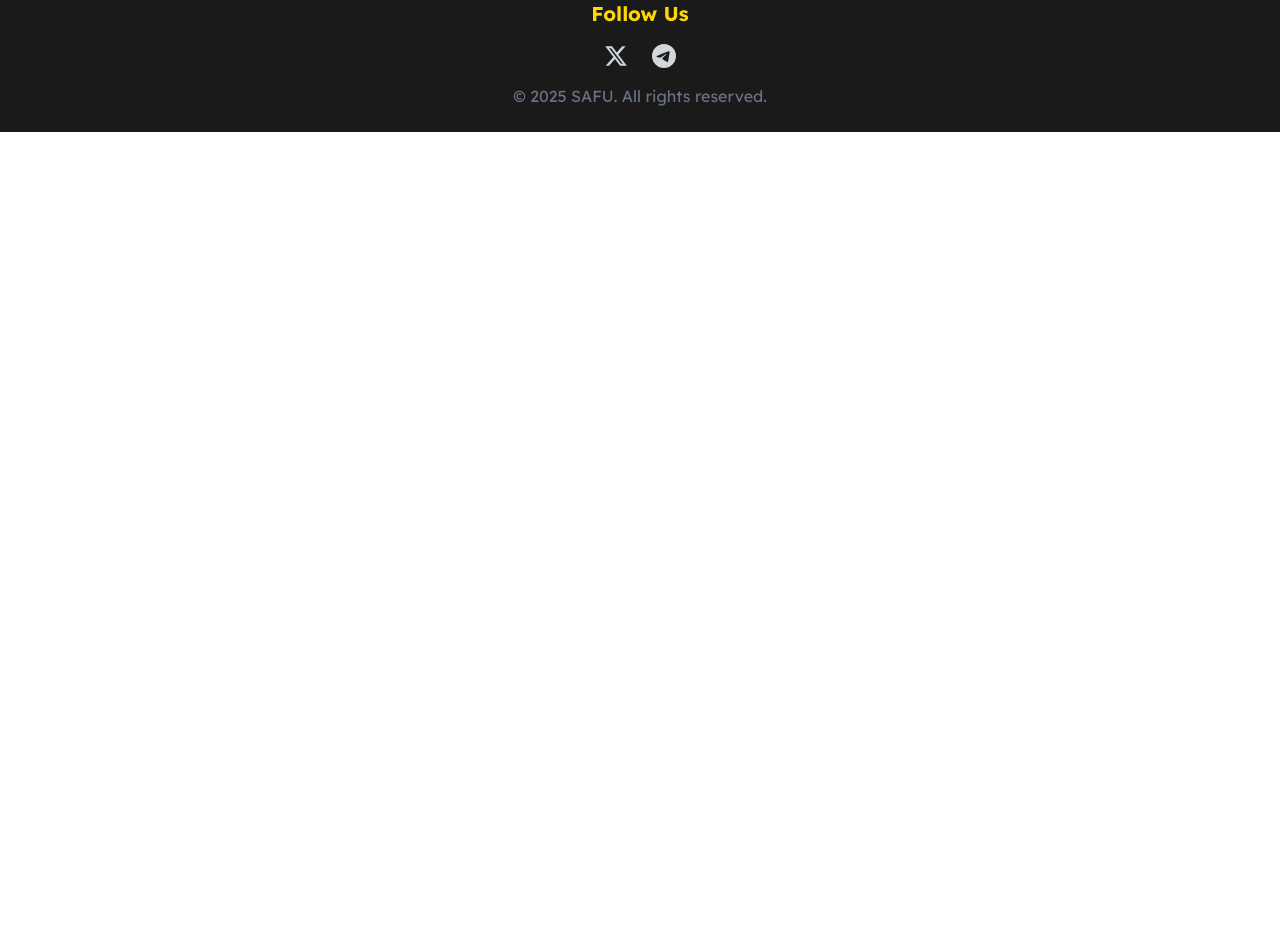
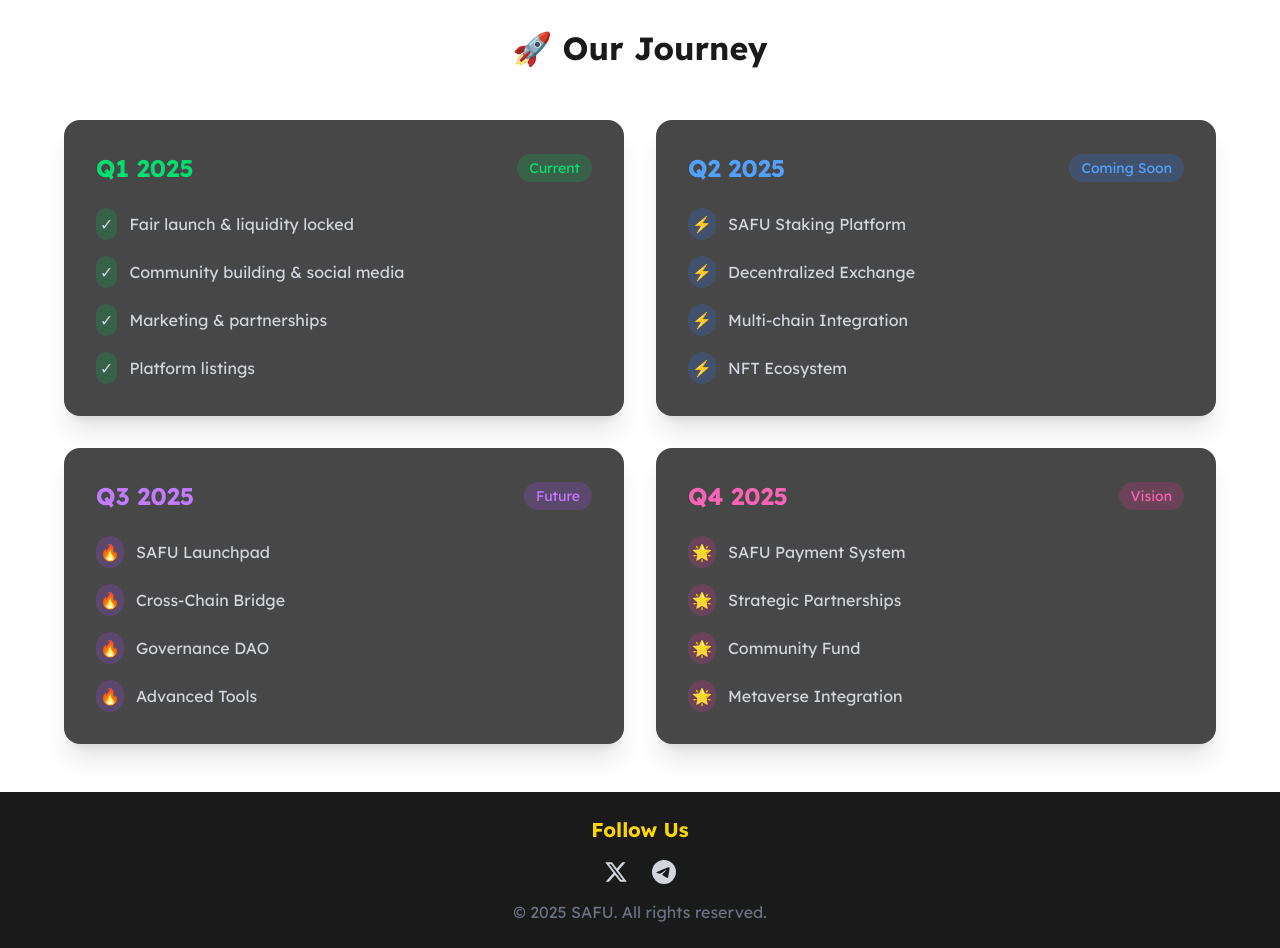
Before and after one commit to onur-saf/safu, a Next.js app: page / in a window 1280 px wide. Shown: the part 1920-2868 px from the top of the page. Before the commit the page ends 2052 px from the top, so only its background shows below. Built offline with nearby package versions, Linux system fonts and the light colour scheme.

Commit message:
add roadmap

```diff
--- a/src/app/page.tsx
+++ b/src/app/page.tsx
@@ -528,6 +528,135 @@ export default function Home() {
           </div>
         </div>
       </motion.section>
+      {/* Roadmap Section */}
+      <motion.section
+        id='roadmap'
+        className='p-12'
+        initial={{ opacity: 0, y: 50 }}
+        whileInView={{ opacity: 1, y: 0 }}
+        transition={{ duration: 0.5 }}
+        viewport={{ once: true }}
+      >
+        <h2 className='text-[2rem] font-[800] text-secondary text-center mb-12'>
+          🚀 Our Journey
+        </h2>
+        <div className='max-w-6xl mx-auto'>
+          {/* Calendar View */}
+          <div className='grid grid-cols-1 md:grid-cols-2 gap-8'>
+            {/* Q1 2025 */}
+            <div className='bg-secondary/80 backdrop-blur-sm p-8 rounded-2xl shadow-xl'>
+              <div className='flex items-center justify-between mb-6'>
+                <h3 className='text-2xl font-bold text-green-400'>Q1 2025</h3>
+                <span className='bg-green-500/20 text-green-400 px-3 py-1 rounded-full text-sm font-medium'>
+                  Current
+                </span>
+              </div>
+              <ul className='space-y-4'>
+                <li className='flex items-center gap-3 text-gray-300'>
+                  <span className='bg-green-500/20 p-1 rounded-full'>✓</span>
+                  Fair launch & liquidity locked
+                </li>
+                <li className='flex items-center gap-3 text-gray-300'>
+                  <span className='bg-green-500/20 p-1 rounded-full'>✓</span>
+                  Community building & social media
+                </li>
+                <li className='flex items-center gap-3 text-gray-300'>
+                  <span className='bg-green-500/20 p-1 rounded-full'>✓</span>
+                  Marketing & partnerships
+                </li>
+                <li className='flex items-center gap-3 text-gray-300'>
+                  <span className='bg-green-500/20 p-1 rounded-full'>✓</span>
+                  Platform listings
+                </li>
+              </ul>
+            </div>
+
+            {/* Q2 2025 */}
+            <div className='bg-secondary/80 backdrop-blur-sm p-8 rounded-2xl shadow-xl'>
+              <div className='flex items-center justify-between mb-6'>
+                <h3 className='text-2xl font-bold text-blue-400'>Q2 2025</h3>
+                <span className='bg-blue-500/20 text-blue-400 px-3 py-1 rounded-full text-sm font-medium'>
+                  Coming Soon
+                </span>
+              </div>
+              <ul className='space-y-4'>
+                <li className='flex items-center gap-3 text-gray-300'>
+                  <span className='bg-blue-500/20 p-1 rounded-full'>⚡</span>
+                  SAFU Staking Platform
+                </li>
+                <li className='flex items-center gap-3 text-gray-300'>
+                  <span className='bg-blue-500/20 p-1 rounded-full'>⚡</span>
+                  Decentralized Exchange
+                </li>
+                <li className='flex items-center gap-3 text-gray-300'>
+                  <span className='bg-blue-500/20 p-1 rounded-full'>⚡</span>
+                  Multi-chain Integration
+                </li>
+                <li className='flex items-center gap-3 text-gray-300'>
+                  <span className='bg-blue-500/20 p-1 rounded-full'>⚡</span>
+                  NFT Ecosystem
+                </li>
+              </ul>
+            </div>
+
+            {/* Q3 2025 */}
+            <div className='bg-secondary/80 backdrop-blur-sm p-8 rounded-2xl shadow-xl'>
+              <div className='flex items-center justify-between mb-6'>
+                <h3 className='text-2xl font-bold text-purple-400'>Q3 2025</h3>
+                <span className='bg-purple-500/20 text-purple-400 px-3 py-1 rounded-full text-sm font-medium'>
+                  Future
+                </span>
+              </div>
+              <ul className='space-y-4'>
+                <li className='flex items-center gap-3 text-gray-300'>
+                  <span className='bg-purple-500/20 p-1 rounded-full'>🔥</span>
+                  SAFU Launchpad
+                </li>
+                <li className='flex items-center gap-3 text-gray-300'>
+                  <span className='bg-purple-500/20 p-1 rounded-full'>🔥</span>
+                  Cross-Chain Bridge
+                </li>
+                <li className='flex items-center gap-3 text-gray-300'>
+                  <span className='bg-purple-500/20 p-1 rounded-full'>🔥</span>
+                  Governance DAO
+                </li>
+                <li className='flex items-center gap-3 text-gray-300'>
+                  <span className='bg-purple-500/20 p-1 rounded-full'>🔥</span>
+                  Advanced Tools
+                </li>
+              </ul>
+            </div>
+
+            {/* Q4 2025 */}
+            <div className='bg-secondary/80 backdrop-blur-sm p-8 rounded-2xl shadow-xl'>
+              <div className='flex items-center justify-between mb-6'>
+                <h3 className='text-2xl font-bold text-pink-400'>Q4 2025</h3>
+                <span className='bg-pink-500/20 text-pink-400 px-3 py-1 rounded-full text-sm font-medium'>
+                  Vision
+                </span>
+              </div>
+              <ul className='space-y-4'>
+                <li className='flex items-center gap-3 text-gray-300'>
+                  <span className='bg-pink-500/20 p-1 rounded-full'>🌟</span>
+                  SAFU Payment System
+                </li>
+                <li className='flex items-center gap-3 text-gray-300'>
+                  <span className='bg-pink-500/20 p-1 rounded-full'>🌟</span>
+                  Strategic Partnerships
+                </li>
+                <li className='flex items-center gap-3 text-gray-300'>
+                  <span className='bg-pink-500/20 p-1 rounded-full'>🌟</span>
+                  Community Fund
+                </li>
+                <li className='flex items-center gap-3 text-gray-300'>
+                  <span className='bg-pink-500/20 p-1 rounded-full'>🌟</span>
+                  Metaverse Integration
+                </li>
+              </ul>
+            </div>
+          </div>
+        </div>
+      </motion.section>
 
       {/* Footer */}
       <footer className='p-6 bg-secondary text-center mt-auto'>
```
